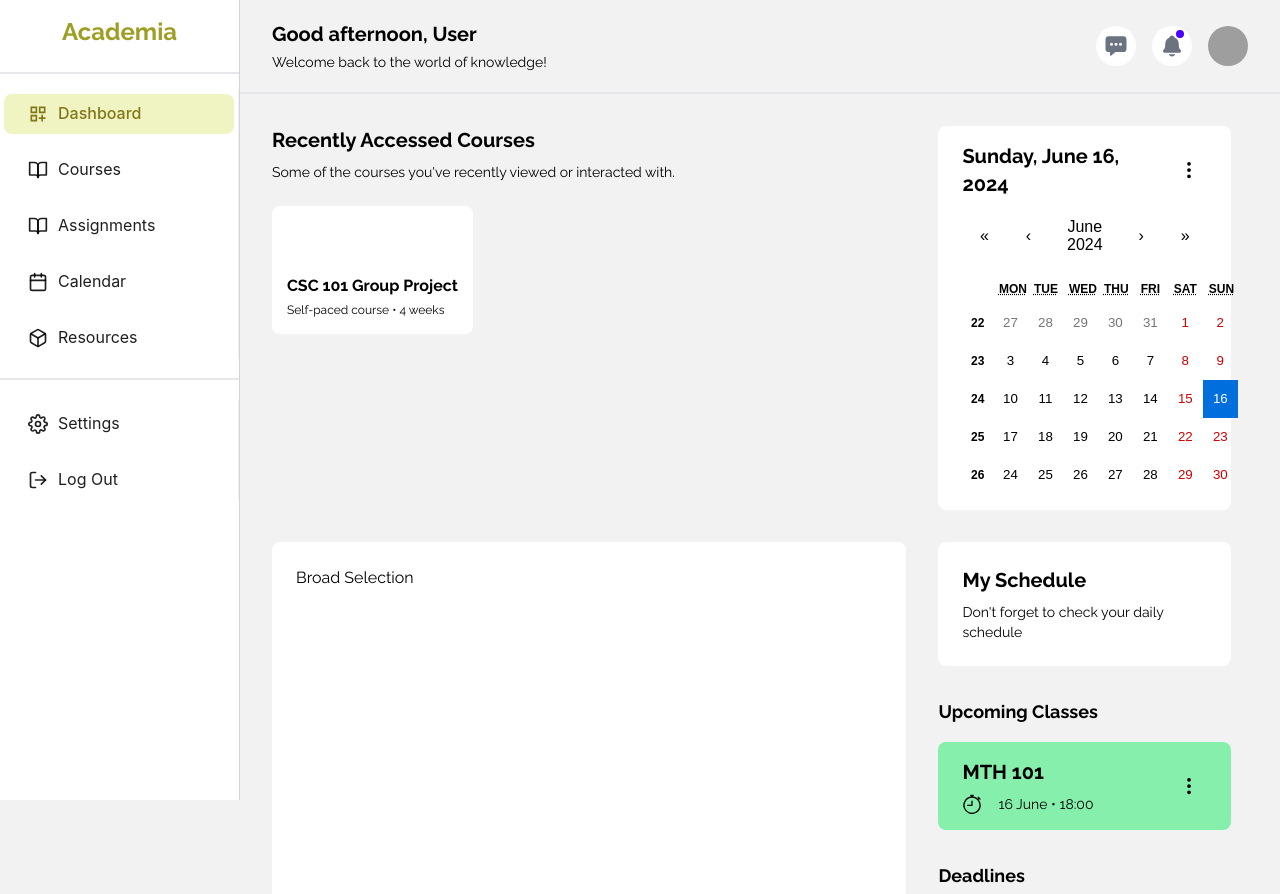
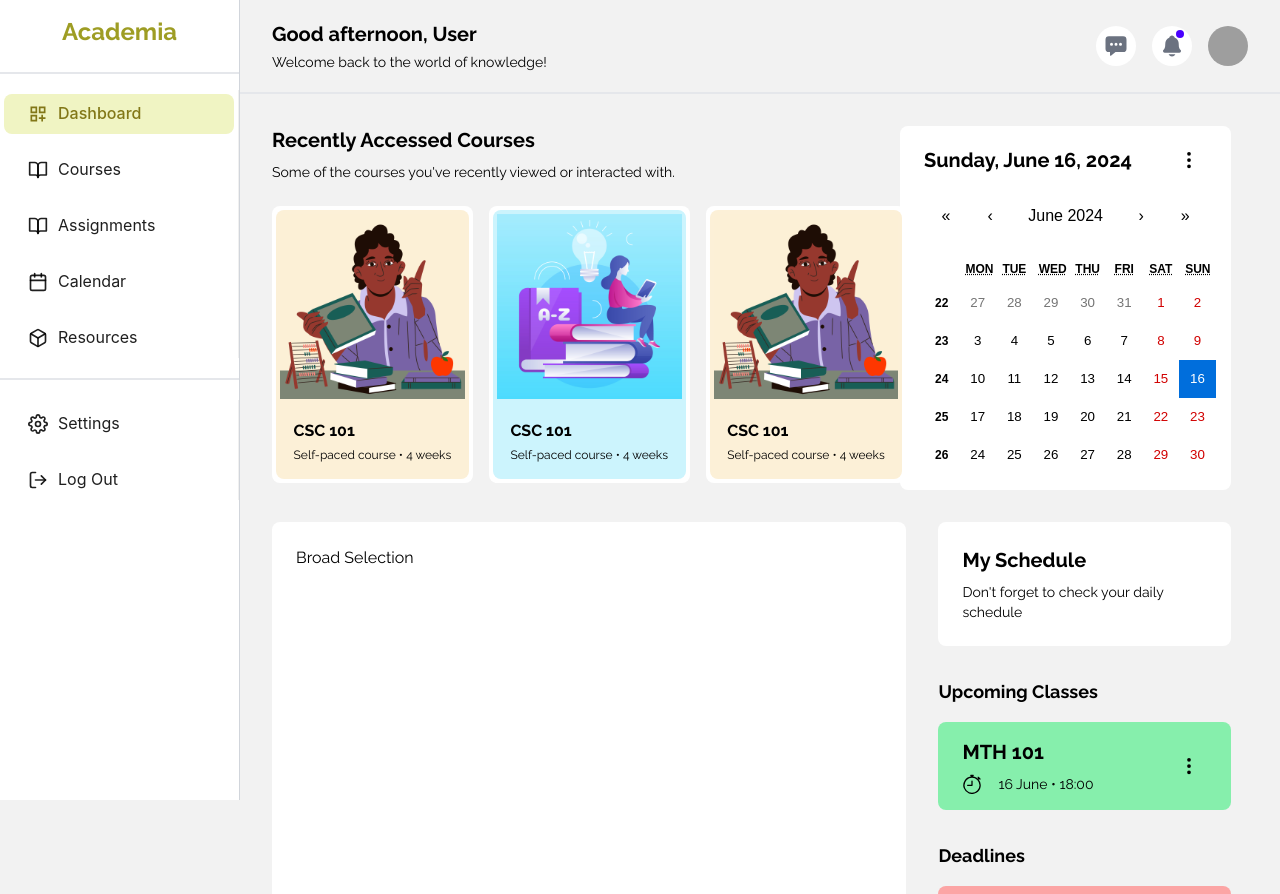
Before and after one commit to Bridgetamana/Academia-LMS, a Next.js app: page /user/dashboard in a window 1280 px wide. Built offline with nearby package versions, Linux system fonts and the light colour scheme; grey boxes are pictures that could not be loaded.

Commit message:
recent courses

```diff
--- a/app/components/Dashboard/User/Dashboard.jsx
+++ b/app/components/Dashboard/User/Dashboard.jsx
@@ -3,6 +3,9 @@ import React from "react";
 import CalendarView from "./CalendarView";
 import { BsThreeDotsVertical, BsStopwatch } from "react-icons/bs";
 import Image from "next/image";
+import Course1 from "@/public/assets/images/course-1.jpg";
+import Course2 from "@/public/assets/images/course-2.jpg";
+import Link from "next/link";
 
 const Dashboard = () => {
   return (
@@ -18,23 +21,52 @@ const Dashboard = () => {
                 Some of the courses you've recently viewed or interacted with.
               </p>
             </span>
-            <div className="grid grid-cols-2 lg:grid-cols-3 gap-4">
-              <div className="bg-white rounded-lg p-1 relative h-32">
-                {/* <Image src={Course} className=""/> */}
+            <div className="grid grid-cols-2 sm:grid-cols-3 gap-4">
+              {/* flex overflow-x-scroll */}
+              <Link href="" title="CSC 101" className="bg-white rounded-lg p-1">
+                <div className="bg-[#FCF0D7] rounded-lg p-1 relative pb-20">
+                  <Image src={Course1} alt="course" className="" />
                   <span className="flex justify-center">
-                  <span className="flex flex-col gap-1 absolute bottom-4">
-                    <p className="font-semibold">CSC 101 Group Project</p>
+                    <span className="flex flex-col gap-1 absolute bottom-4 px-4">
+                      <p className="font-semibold">CSC 101</p>
                       <p className="text-xs font-medium">
                         Self-paced course • 4 weeks
                       </p>
                     </span>
                   </span>
                 </div>
+              </Link>
+              <Link href="" title="CSC 101" className="bg-white rounded-lg p-1">
+                <div className="bg-[#CCF4FD] rounded-lg p-1 relative pb-20">
+                  <Image src={Course2} alt="course" className="" />
+                  <span className="flex justify-center">
+                    <span className="flex flex-col gap-1 absolute bottom-4 px-4">
+                      <p className="font-semibold">CSC 101</p>
+                      <p className="text-xs font-medium">
+                        Self-paced course • 4 weeks
+                      </p>
+                    </span>
+                  </span>
+                </div>
+              </Link>
+              <Link href="" title="CSC 101" className="bg-white rounded-lg p-1">
+                <div className="bg-[#FCF0D7] rounded-lg p-1 relative pb-20">
+                  <Image src={Course1} alt="course" className="" />
+                  <span className="flex justify-center">
+                    <span className="flex flex-col gap-1 absolute bottom-4 px-4">
+                      <p className="font-semibold">CSC 101</p>
+                      <p className="text-xs font-medium">
+                        Self-paced course • 4 weeks
+                      </p>
+                    </span>
+                  </span>
+                </div>
+              </Link>
             </div>
           </div>
 
           {/* calendar */}
-          <div className="">
+          <div className="place-self-end">
             <CalendarView />
           </div>
 
```
Also changed, not shown: public/assets/images/course-1.jpg (added), public/assets/images/course-2.jpg (added). Lines whose indentation alone changed are shown as unchanged.
